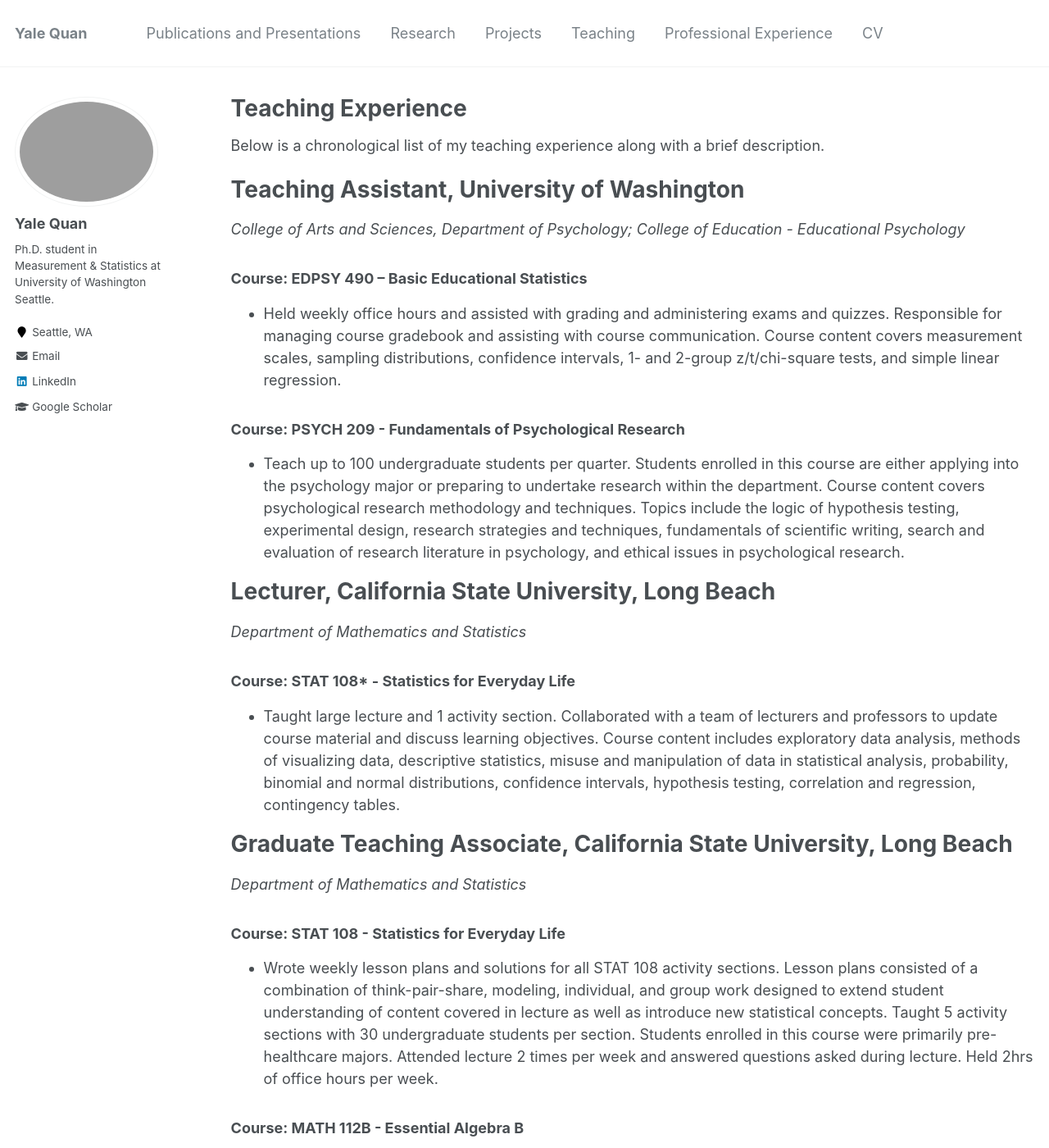
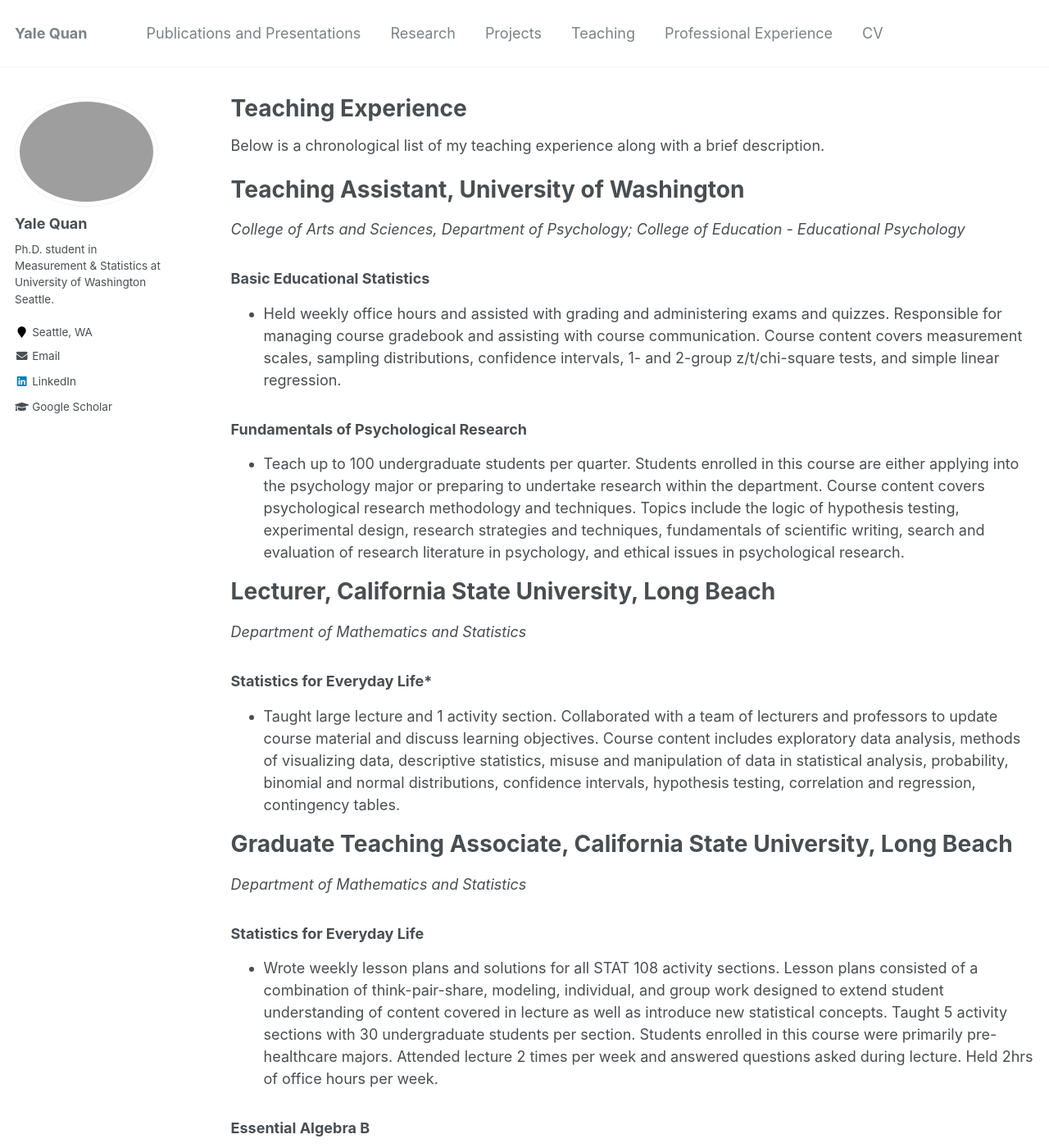
Before and after one commit to yalequan/yalequan.github.io, a Jekyll site: the page built from _pages/teaching-experience.md, in a window 1280 px wide and 1400 px high. Shown: the whole window at 82% size. Built offline with Jekyll 4.4.1, drawn with Linux system fonts in a browser that asks for light colours; some of the changed text lies outside the part shown.

Commit message:
Updated about me and teaching

```diff
--- a/_pages/teaching-experience.md
+++ b/_pages/teaching-experience.md
@@ -10,36 +10,36 @@ Below is a chronological list of my teaching experience along with a brief descr
 # Teaching Assistant, University of Washington
 *College of Arts and Sciences, Department of Psychology; College of Education - Educational Psychology*
 
-### Course: EDPSY 490 – Basic Educational Statistics
+### Basic Educational Statistics
 * Held weekly office hours and assisted with grading and administering exams and quizzes. Responsible for managing course gradebook and assisting with course communication. Course content covers measurement scales, sampling distributions, confidence intervals, 1- and 2-group z/t/chi-square tests, and simple linear regression.
 
-### Course: PSYCH 209 - Fundamentals of Psychological Research
+### Fundamentals of Psychological Research
 * Teach up to 100 undergraduate students per quarter. Students enrolled in this course are either applying into the psychology major or preparing to undertake research within the department. Course content covers psychological research methodology and techniques. Topics include the logic of hypothesis testing, experimental design, research strategies and techniques, fundamentals of scientific writing, search and evaluation of research literature in psychology, and ethical issues in psychological research.
 
 # Lecturer, California State University, Long Beach
 *Department of Mathematics and Statistics*
 
-### Course: STAT 108* - Statistics for Everyday Life
+### Statistics for Everyday Life*
 * Taught large lecture and 1 activity section. Collaborated with a team of lecturers and professors to update course material and discuss learning objectives. Course content includes exploratory data analysis, methods of visualizing data, descriptive statistics, misuse and manipulation of data in statistical analysis, probability, binomial and normal distributions, confidence intervals, hypothesis testing, correlation and regression, contingency tables.
 
 # Graduate Teaching Associate, California State University, Long Beach
 *Department of Mathematics and Statistics*
 
-### Course: STAT 108 - Statistics for Everyday Life
+### Statistics for Everyday Life
 * Wrote weekly lesson plans and solutions for all STAT 108 activity sections. Lesson plans consisted of a combination of think-pair-share, modeling, individual, and group work designed to extend student understanding of content covered in lecture as well as introduce new statistical concepts. Taught 5 activity sections with 30 undergraduate students per section. Students enrolled in this course were primarily pre-healthcare majors. Attended lecture 2 times per week and answered questions asked during lecture. Held 2hrs of office hours per week.
 
-### Course: MATH 112B - Essential Algebra B
+### Essential Algebra B
 * Assisted with the development and implementation during the first semester this course was implemented. Developed lesson plans that connected the new Geometry material taught in activity sections to the Algebra concepts covered in large lecture. Lessons consisted of a combination of think-pair-share, modeling, individual, and group work. Taught 4-5 activity sections per semester with 25-30 undergraduate students per section. Students were primarily STEM majors. Attended lecture 2 times per week and answered questions asked during lecture. Held 2hrs of office hours per week.
 
-### Course: MATH 104/94* - The Power of Mathematics
+### The Power of Mathematics*
 * Assisted with the development and implementation during the first semester this course was implemented. Wrote weekly quizzes and developed lesson plans that focused on think-pair-share, and group work designed to demonstrate real-world applications of concepts covered in large lecture. Taught 4-5 activity sections per semester with 25-30 undergraduate students per section. Students enrolled in this course were non-STEM majors and came from a diverse population of majors. Held 2hrs of office hours per week.
 
 # Mentor Supplemental Instructor, California State University, Long Beach
 
-### Course: MATH 115/SI 60* - Business Calculus
+### Business Calculus*
 * Taught 1 supplemental instruction section. Wrote and implemented lesson plans that reinforced and extends material covered in lecture.  Supervised a group of 5 mathematics supplemental instructors and held bi-weekly training's on content, classroom management, and teaching techniques.  Held weekly office hours by appointment.  Attend weekly lecture.  Lesson primarily focused on group work.
 
-### MATH 122/SI 60* -  Calculus I
+### Calculus I*
 * Taught 1 supplemental instruction section. Wrote and implemented lesson plans that reinforced and extends material covered in lecture.  Held weekly office hours by appointment.  Attend weekly lecture.  Lessons were primarily lecture focused with sparse group work.
 
 \* Instructor of Record
```
Also changed, not shown: _pages/about.md (+0 -2 lines).
